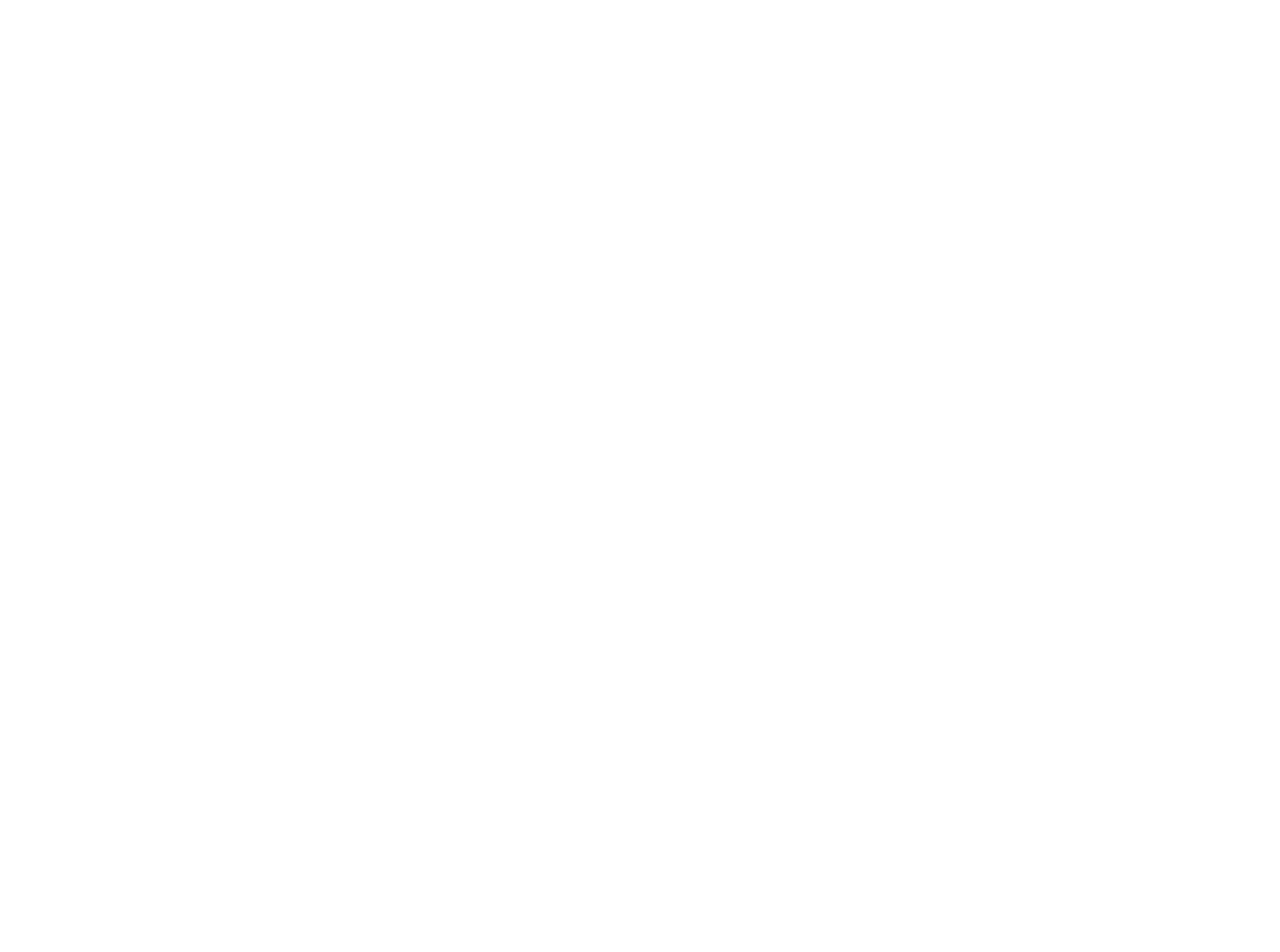
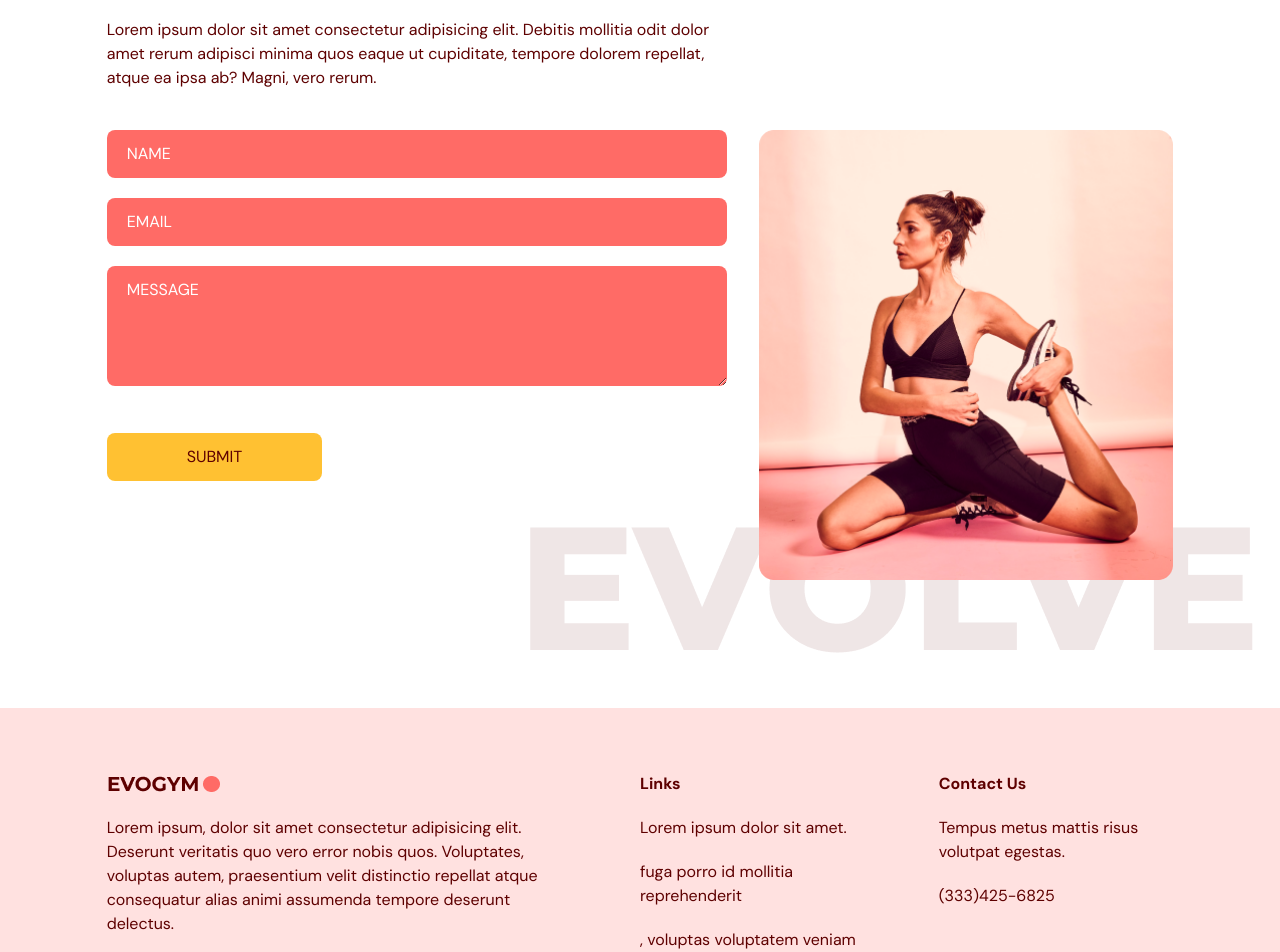
Before and after one commit to CheekyChee/gym-website, a React (Vite) app: page / in a window 1280 px wide. Shown: the part 3120-4072 px from the top of the page. Before the commit the page ends 2986 px from the top, so only its background shows below. Built offline with nearby package versions, Linux system fonts and the light colour scheme.

Commit message:
added contact us and benefit page

```diff
--- a/package.json
+++ b/package.json
@@ -13,7 +13,8 @@
     "framer-motion": "^8.3.3",
     "react": "^18.2.0",
     "react-anchor-link-smooth-scroll": "^1.0.12",
-    "react-dom": "^18.2.0"
+    "react-dom": "^18.2.0",
+    "react-hook-form": "^7.42.1"
   },
   "devDependencies": {
     "@types/node": "^18.11.18",
--- a/src/App.tsx
+++ b/src/App.tsx
@@ -3,6 +3,8 @@ import Navbar from "./scenes/navbar/index";
 import Home from "./scenes/home/index";
 import Benefits from "./scenes/benefits/index";
 import OurClasses from "./scenes/ourClasses/index";
+import ContactUs from "./scenes/contactus/index";
+import Footer from "./scenes/footer/index";
 import { SelectedPage } from "@/shared/types";
 
 function App() {
@@ -38,6 +40,8 @@ function App() {
       <Home setSelectedPage={setSelectedPage} />
       <Benefits setSelectedPage={setSelectedPage} />
       <OurClasses setSelectedPage={setSelectedPage} />
+      <ContactUs setSelectedPage={setSelectedPage} />
+      <Footer setSelectedPage={setSelectedPage} />
     </div>
   );
 }
--- /dev/null
+++ b/src/scenes/contactus/index.tsx
@@ -0,0 +1,192 @@
+import { SelectedPage } from "@/shared/types";
+
+import { useForm } from "react-hook-form";
+
+import ContactUsPageGraphic from "@/assets/ContactUsPageGraphic.png";
+import { motion } from "framer-motion";
+import { HeaderText } from "@/shared/HText";
+
+type Props = {
+  setSelectedPage: (page: SelectedPage) => void;
+};
+
+const ContactUs = ({ setSelectedPage }: Props) => {
+  const inputStyle = `w-full mb-5 rounded-lg bg-primary-500 px-5 py-3 placeholder-white`;
+
+  const {
+    trigger,
+    register,
+    formState: { errors },
+  } = useForm();
+
+  const onSubmit = async (e: any) => {
+    const isValid = await trigger();
+
+    if (!isValid) {
+      e.preventDefault();
+    }
+  };
+
+  return (
+    <section id="contactus" className="mx-auto w-5/6 pt-24 pb-32">
+      <motion.div
+        onViewportEnter={() => {
+          setSelectedPage(SelectedPage.ContactUs);
+        }}
+      >
+        {/* header */}
+        <motion.div
+          className="md:w-3/5"
+          initial="hidden"
+          whileInView={"visible"}
+          viewport={{
+            once: true,
+            amount: 0.5,
+          }}
+          transition={{ duration: 0.5 }}
+          variants={{
+            hidden: {
+              opacity: 0,
+              x: -50,
+            },
+            visible: {
+              opacity: 1,
+              x: 0,
+            },
+          }}
+        >
+          <HeaderText>
+            <span className="text-primary-500">JOIN NOW</span> TO GET IN SHAPE
+          </HeaderText>
+          <p className="my-5">
+            Lorem ipsum dolor sit amet consectetur adipisicing elit. Debitis
+            mollitia odit dolor amet rerum adipisci minima quos eaque ut
+            cupiditate, tempore dolorem repellat, atque ea ipsa ab? Magni, vero
+            rerum.
+          </p>
+        </motion.div>
+
+        {/* form and image */}
+        <div className="mt-10 justify-between gap-8 md:flex">
+          <motion.div
+            className="mt-10 basis-3/5 md:mt-0"
+            initial="hidden"
+            whileInView={"visible"}
+            viewport={{
+              once: true,
+              amount: 0.5,
+            }}
+            transition={{ duration: 0.5 }}
+            variants={{
+              hidden: {
+                opacity: 0,
+                y: 50,
+              },
+              visible: {
+                opacity: 1,
+                y: 0,
+              },
+            }}
+          >
+            <form
+              target="_blank"
+              onSubmit={onSubmit}
+              method="POST"
+              action="https://formsubmit.co/4c82c89889d978201e9d7d2ee30db996"
+            >
+              <input
+                type="text"
+                placeholder="NAME"
+                {...register("name", {
+                  required: true,
+                  maxLength: 100,
+                })}
+                className={`${inputStyle}`}
+              />
+              {errors.name && (
+                <p className="mt-1 text-primary-500">
+                  {errors.name.type === "required" && "This field is required."}
+                  {errors.name.type === "maxLength" &&
+                    "Max length is 100 characters."}
+                </p>
+              )}
+              <input
+                type="text"
+                placeholder="EMAIL"
+                {...register("email", {
+                  required: true,
+                  pattern: /^[A-Z0-9._%+-]+@[A-Z0-9.-]+\.[A-Z]{2,}$/i,
+                })}
+                className={`${inputStyle}`}
+              />
+              {errors.email && (
+                <p className="mt-1 text-primary-500">
+                  {errors.email.type === "required" &&
+                    "This field is required."}
+                  {errors.email.type === "pattern" && "Invaild Email Address."}
+                </p>
+              )}
+
+              <textarea
+                rows={4}
+                cols={50}
+                placeholder="MESSAGE"
+                {...register("message", {
+                  required: true,
+                  maxLength: 2000,
+                })}
+                className={`${inputStyle}`}
+              />
+              {errors.message && (
+                <p className="mt-1 text-primary-500">
+                  {errors.message.type === "required" &&
+                    "This field is required."}
+                  {errors.message.type === "maxLength" &&
+                    "Max length is 2000 characters."}
+                </p>
+              )}
+
+              <button
+                type={"submit"}
+                className="mt-5 rounded-lg bg-secondary-500 px-20 py-3 transition duration-500 hover:text-white"
+              >
+                SUBMIT
+              </button>
+            </form>
+          </motion.div>
+
+          <motion.div
+            className="relative mt-16 basis-2/5 md:mt-0"
+            initial="hidden"
+            whileInView={"visible"}
+            viewport={{
+              once: true,
+              amount: 0.5,
+            }}
+            transition={{ delay: 0.2, duration: 0.5 }}
+            variants={{
+              hidden: {
+                opacity: 0,
+                y: 50,
+              },
+              visible: {
+                opacity: 1,
+                y: 0,
+              },
+            }}
+          >
+            <div className="w-full before:absolute before:-bottom-20 before:-right-20 before:z-[-1] md:before:content-evolvetext">
+              <img
+                className="w-full"
+                alt="contact us page graphic"
+                src={ContactUsPageGraphic}
+              />
+            </div>
+          </motion.div>
+        </div>
+      </motion.div>
+    </section>
+  );
+};
+
+export default ContactUs;
--- /dev/null
+++ b/src/scenes/footer/index.tsx
@@ -0,0 +1,37 @@
+import { SelectedPage } from "@/shared/types";
+import Logo from "@/assets/Logo.png";
+type Props = {
+  setSelectedPage: (page: SelectedPage) => void;
+};
+
+const Footer = ({ setSelectedPage }: Props) => {
+  return (
+    <footer className="bg-primary-100 py-16">
+      <div className="justify-content mx-auto w-5/6 gap-16 md:flex">
+        <div className="mt-16 basis-1/2 md:mt-0">
+          <img alt="logo" src={Logo} />
+          <p className="my-5 ">
+            Lorem ipsum, dolor sit amet consectetur adipisicing elit. Deserunt
+            veritatis quo vero error nobis quos. Voluptates, voluptas autem,
+            praesentium velit distinctio repellat atque consequatur alias animi
+            assumenda tempore deserunt delectus.
+          </p>
+          <p>© Evogym All Rights Reserved.</p>
+        </div>
+        <div className="mt-16 basis-1/4 md:mt-0">
+          <h4 className="font-bold">Links</h4>
+          <p className="mt-5">Lorem ipsum dolor sit amet.</p>
+          <p className="mt-5">fuga porro id mollitia reprehenderit</p>
+          <p className="mt-5">, voluptas voluptatem veniam ad cupiditate.</p>
+        </div>
+        <div className="mt-16 basis-1/4 md:mt-0">
+          <h4 className="font-bold">Contact Us</h4>
+          <p className="my-5">Tempus metus mattis risus volutpat egestas.</p>
+          <p>(333)425-6825</p>
+        </div>
+      </div>
+    </footer>
+  );
+};
+
+export default Footer;
```
Also changed, not shown: 1 other file (tests, documents, lock files or other folders).
